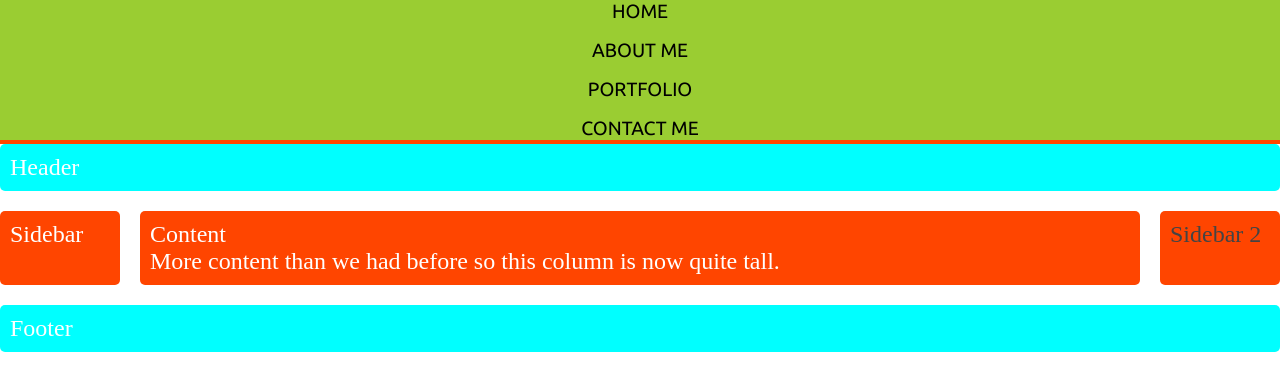
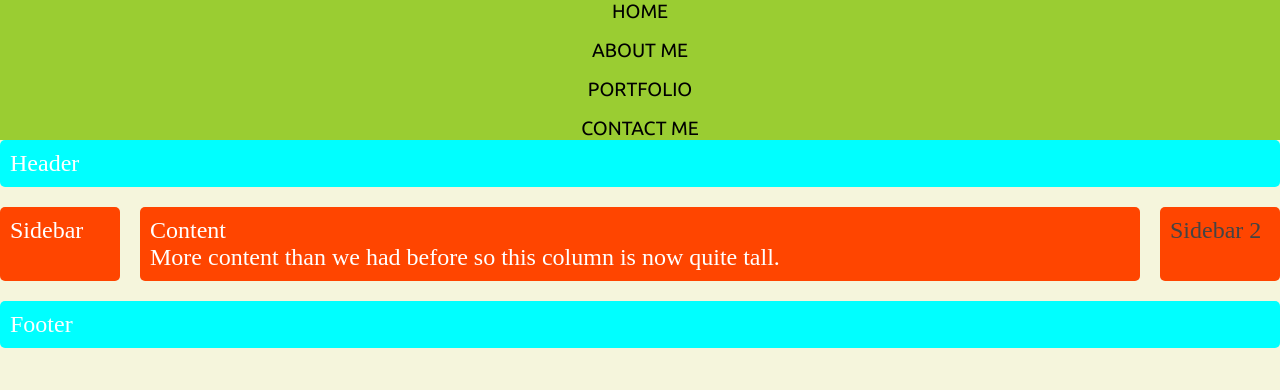
Before and after one commit to Phil-Thibeault/exercice-2, a plain HTML site: page index.htm in a window 1280 px wide. Drawn offline with Linux system fonts and the light colour scheme.

Commit message:
changement couleur du wrapper

```diff
--- a/css/style.css
+++ b/css/style.css
@@ -2,6 +2,7 @@
 
 body {
     margin: 0px;
+    background-color: beige;
   }
 
   nav {
@@ -11,7 +12,6 @@ body {
     grid-gap: 1em;
     align-items: center;
     text-align: center;
-    border-bottom: 4px solid orangered;
     background: yellowgreen;
   }
 
@@ -36,7 +36,7 @@ body {
       }
 
       .wrapper {
-          background-color: #fff;
+          background-color: beige;
           color: #444;
       }
 
```
